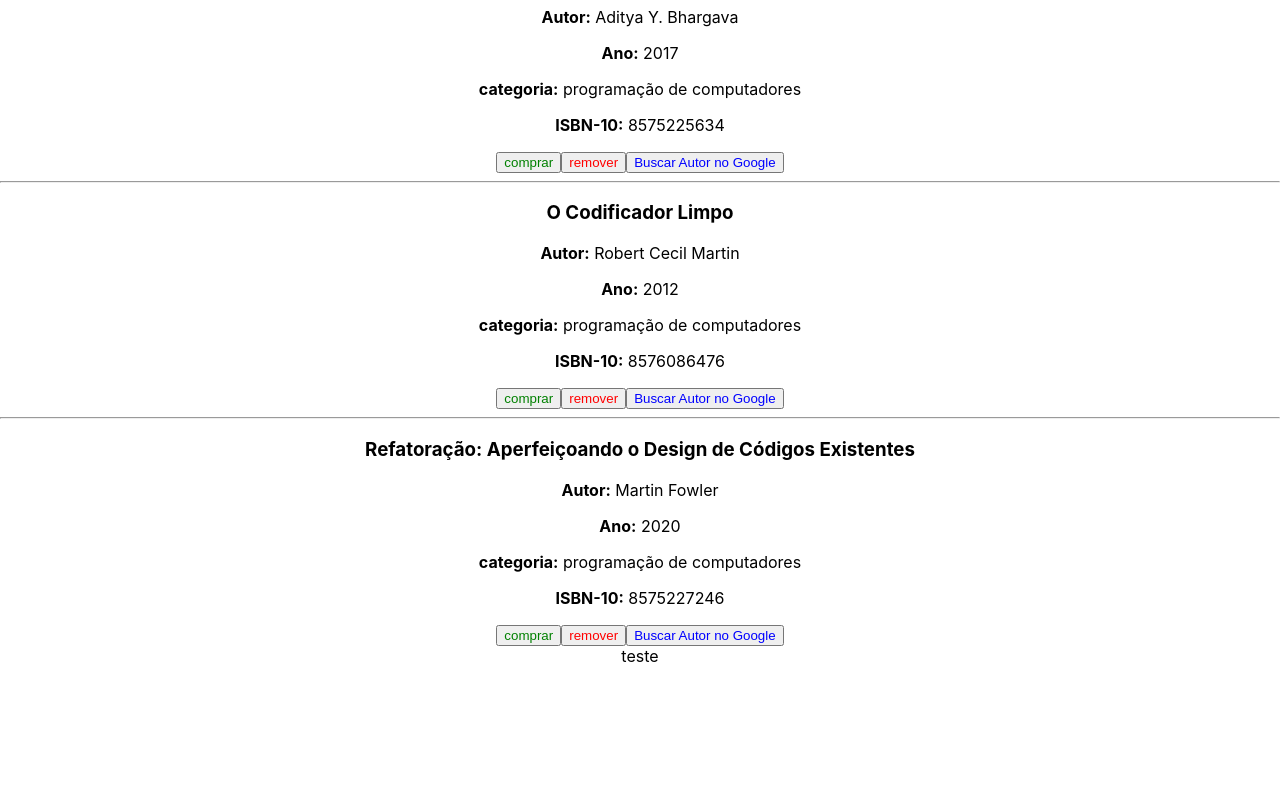
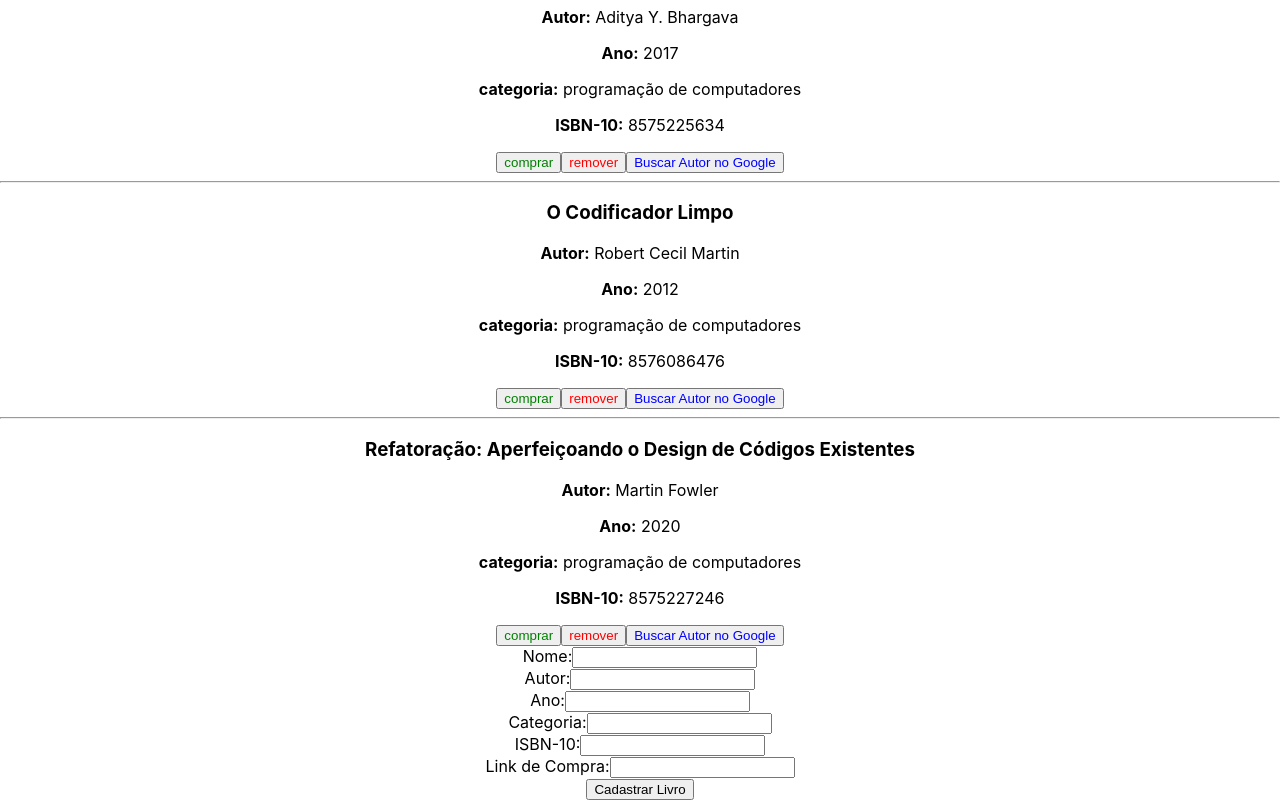
Before and after one commit to gabriellimma/pucrs-reading-journal, a React (Create React App) app: page / in a window 1280 px wide. Shown: the part 1173-1973 px from the top of the page. Before the commit the page ends 1839 px from the top, so only its background shows below. Built offline with nearby package versions, Linux system fonts and the light colour scheme.

Commit message:
feat(bookform): implementa formulário para cadastro de livros com campos nome, autor, ano, categoria, ISBN-10 e link de compra

```diff
--- a/src/App.js
+++ b/src/App.js
@@ -29,6 +29,12 @@ function App() {
 
   const [booklist, setBookList] = useState(rawBooklist)
 
+  const handleSetBookList = (newBookList) => {
+    console.log('Atualizando lista de livros:', newBookList);
+    setBookList(newBookList);
+  };
+
+
   return (
     <div className="App">
       <NavbarComponent
@@ -36,13 +42,16 @@ function App() {
       />
       <InicioComponent
         title={"Página Inicial"}
-        paragraph = {"Bem-vindo ao Reading Journal!"}
+        paragraph={"Bem-vindo ao Reading Journal!"}
       />
       <BookListComponent
         booklist={booklist}
-        setBookList={setBookList}
+        setBookList={handleSetBookList}
       />
-      <BookFormComponent />
+      <BookFormComponent
+        booklist={booklist}
+        setBookList={handleSetBookList}
+      />
     </div>
   );
 }
--- a/src/components/BookForm/BookFormComponent.js
+++ b/src/components/BookForm/BookFormComponent.js
@@ -1,7 +1,89 @@
-function BookFormComponent (props) {
+import { useState } from 'react';
+
+
+function BookFormComponent(props) {
+
+    const [book, setBook] = useState({
+        nome: '',
+        autor: '',
+        ano: '',
+        categoria: '',
+        ISBN10: '',
+        linkCompra: ''
+    });
+
+
+    const handleChange = (e) => {
+        const { name, value } = e.target;
+        setBook({
+            ...book,
+            [name]: value
+        });
+    };
+
+    const handleSubmit = (e) => {
+        e.preventDefault();
+        const newBookList = [...props.booklist, book]
+        props.setBookList(newBookList);
+    };
+
     return (
-        <form>
-            teste
+        <form onSubmit={handleSubmit}>
+            <div>
+                <label>Nome:</label>
+                <input
+                    type="text"
+                    name="nome"
+                    value={book.nome}
+                    onChange={handleChange}
+                />
+            </div>
+            <div>
+                <label>Autor:</label>
+                <input
+                    type="text"
+                    name="autor"
+                    value={book.autor}
+                    onChange={handleChange}
+                />
+            </div>
+            <div>
+                <label>Ano:</label>
+                <input
+                    type="text"
+                    name="ano"
+                    value={book.ano}
+                    onChange={handleChange}
+                />
+            </div>
+            <div>
+                <label>Categoria:</label>
+                <input
+                    type="text"
+                    name="categoria"
+                    value={book.categoria}
+                    onChange={handleChange}
+                />
+            </div>
+            <div>
+                <label>ISBN-10:</label>
+                <input
+                    type="text"
+                    name="ISBN10"
+                    value={book.ISBN10}
+                    onChange={handleChange}
+                />
+            </div>
+            <div>
+                <label>Link de Compra:</label>
+                <input
+                    type="text"
+                    name="linkCompra"
+                    value={book.linkCompra}
+                    onChange={handleChange}
+                />
+            </div>
+            <button type="submit">Cadastrar Livro</button>
         </form>
     )
 }
```
